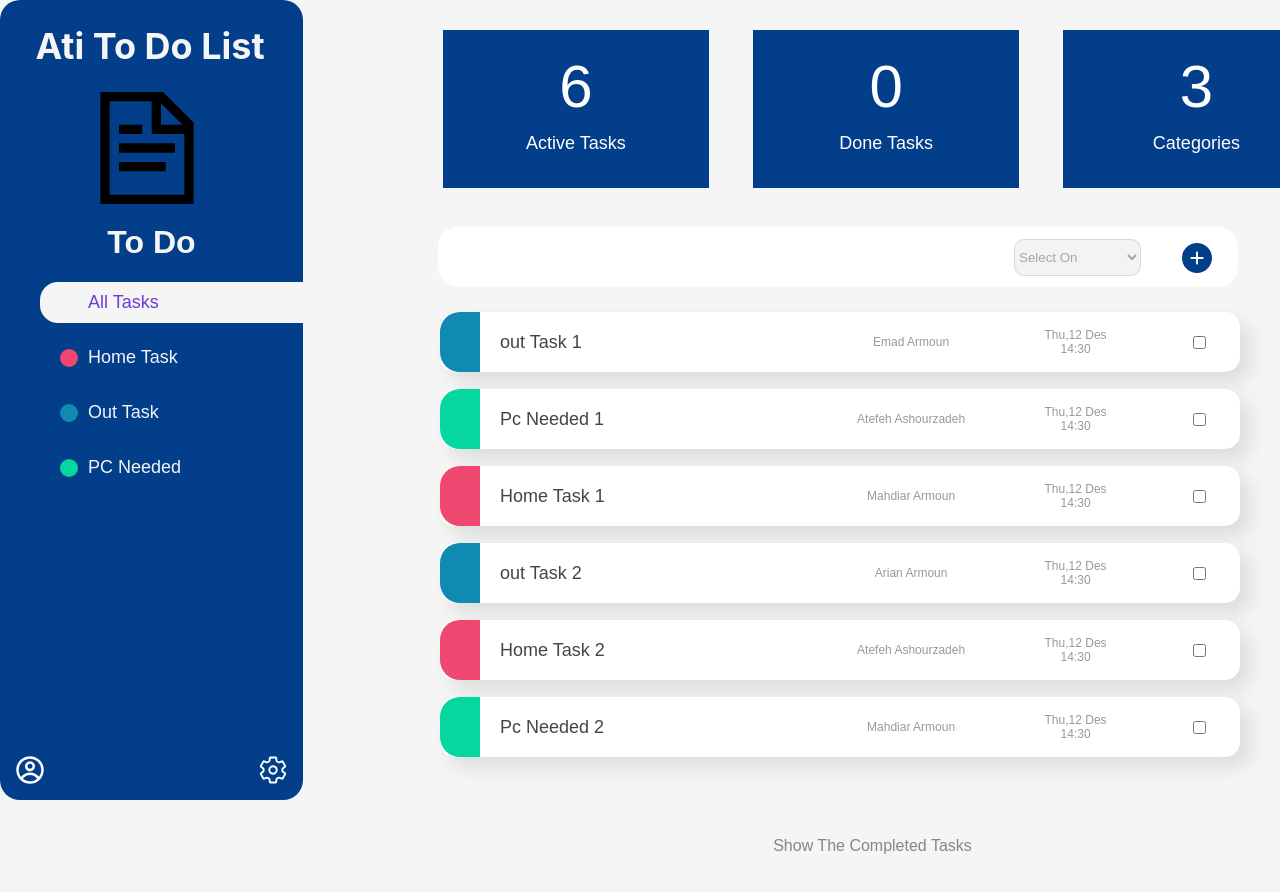
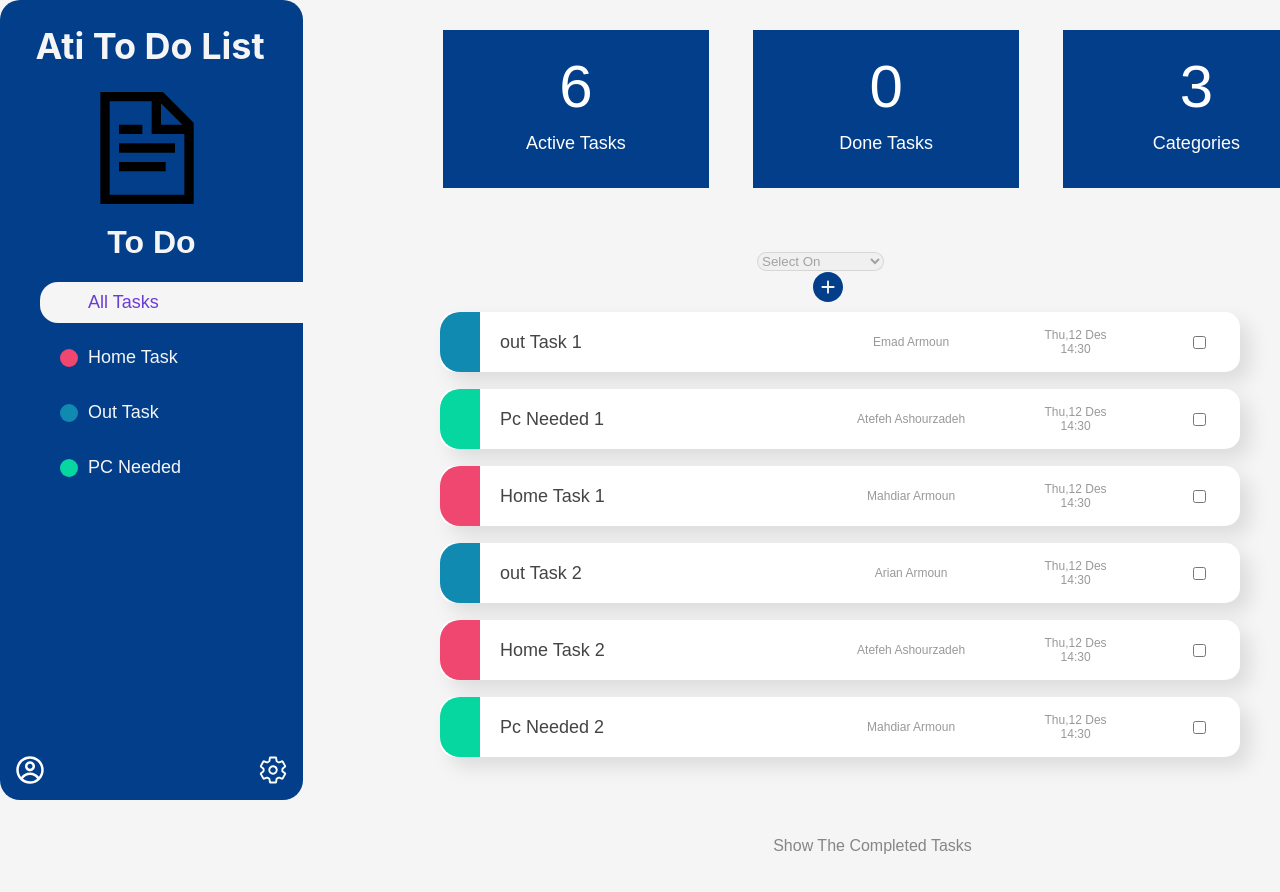
Before and after one commit to Atash1986/ToDoList, a React (Create React App) app: page / in a window 1280 px wide. Shown: the top 892 px of the page. Built offline with nearby package versions, Linux system fonts and the light colour scheme.

Commit message:
add scss from AddBox

```diff
--- a/src/Component/AddBox.css
+++ b/src/Component/AddBox.css
@@ -1,11 +1,11 @@
 .addBox {
   display: flex;
-  flex-direction: row;
+  flex-direction: column;
   justify-content: space-between;
   align-items: center;
   border-radius: 20px;
-  background-color: white;
-  border-color: white;
+  background-color: Primery_color;
+  border-color: Primery_color;
   border: 1px;
   border-color: rgba(102, 102, 102, 0.4);
   width: 800px;
@@ -29,7 +29,6 @@
   background-color: transparent;
   font-size: 20px;
 }
-
 .taskTitle:focus {
   outline: none;
 }
--- a/src/Component/AddBox.scss
+++ b/src/Component/AddBox.scss
@@ -1,18 +1,17 @@
-$Primery_color: #333;
+$Primery_color: white;
 @mixin flex($direction: column) {
   display: flex;
-  flex-direction: row;
+  flex-direction: $direction;
   justify-content: space-between;
   align-items: center;
 }
 .addBox {
   @include flex;
   border-radius: 20px;
-  background-color: white;
-  border-color: white;
+  background-color: Primery_color;
+  border-color: Primery_color;
   border: 1px;
   border-color: #6666;
-
   width: 800px;
   height: 60px;
   margin-top: 47px;
@@ -33,9 +32,9 @@ $Primery_color: #333;
   width: 10px;
   background-color: transparent;
   font-size: 20px;
-}
-.taskTitle:focus {
-  outline: none;
+  &:focus {
+    outline: none;
+  }
 }
 
 .errorRequirement {
```
Also changed, not shown: 1 other file (tests, documents, lock files or other folders).
